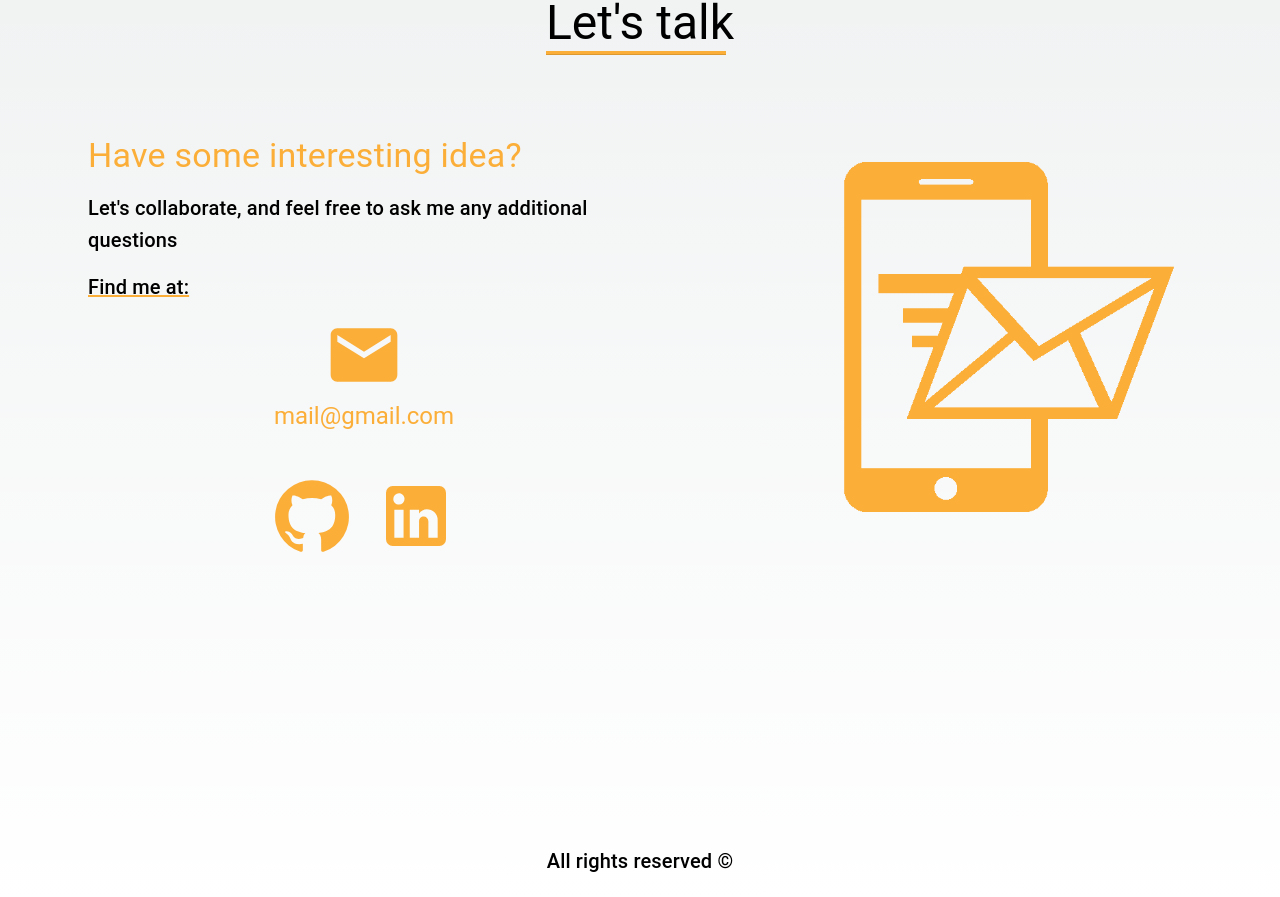
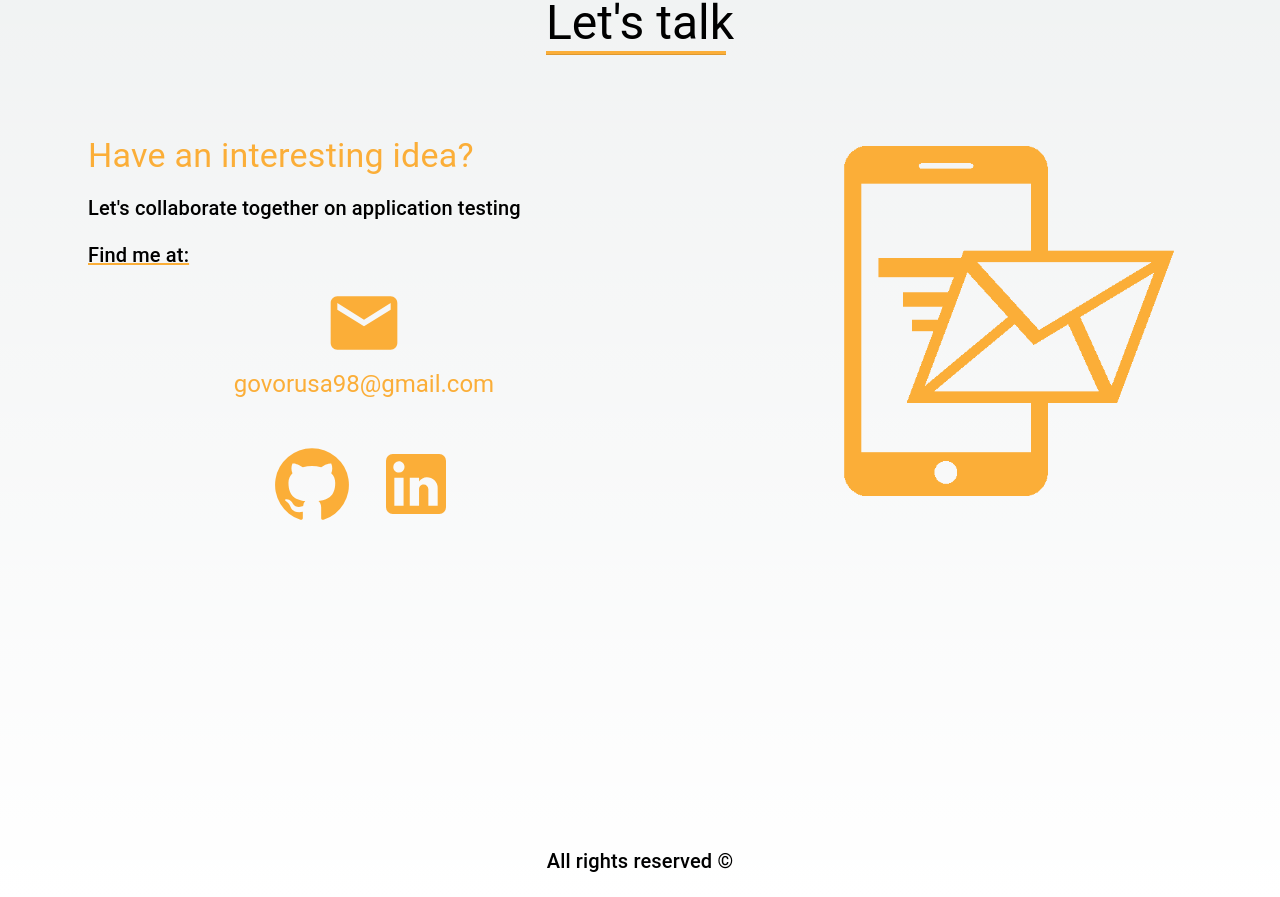
Before and after one commit to VladimirGovorov/personal-site, a Next.js app: page / in a window 1280 px wide. Shown: the part 1755-2652 px from the top of the page. Built offline with nearby package versions, Linux system fonts and the light colour scheme.

Commit message:
changed contact text

```diff
--- a/components/contact/Contact.tsx
+++ b/components/contact/Contact.tsx
@@ -39,7 +39,7 @@ const Contact = () => {
   const theme = useTheme();
 
   const handleCopyEmail = () => {
-    navigator.clipboard.writeText("mail@gmail.com");
+    navigator.clipboard.writeText("govorusa98@gmail.com");
     setSuccessMsg(true);
 
     // when the component is mounted, the alert is displayed for 1 seconds
@@ -104,15 +104,14 @@ const Contact = () => {
         >
           <Box sx={{ marginTop: "30px", width: { xs: "100%", md: "50%" } }}>
             <Typography component="h4" variant="h4" color="primary">
-              Have some interesting idea?
+              Have an interesting idea?
             </Typography>
             <Typography
               component="h6"
               variant="h6"
               sx={{ marginTop: "15px", textAlign: "start" }}
             >
-              Let&apos;s collaborate, and feel free to ask me any additional
-              questions
+             Let&apos;s collaborate together on application testing
             </Typography>
             <Box style={{ display: "flex", flexDirection: "row", gap: "5px" }}>
               <Typography
@@ -169,7 +168,7 @@ const Contact = () => {
                     marginTop: "5px",
                   }}
                 >
-                  mail@gmail.com
+                  govorusa98@gmail.com
                 </Typography>
               </IconButton>
               {successMsg && (
```
Also changed, not shown: 2 other files (tests, documents, lock files or other folders).
